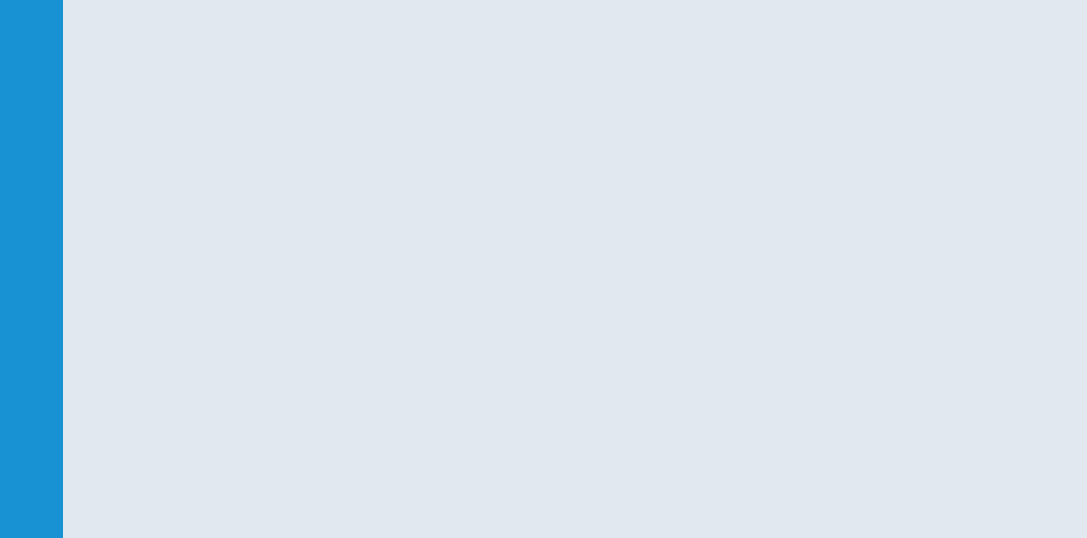
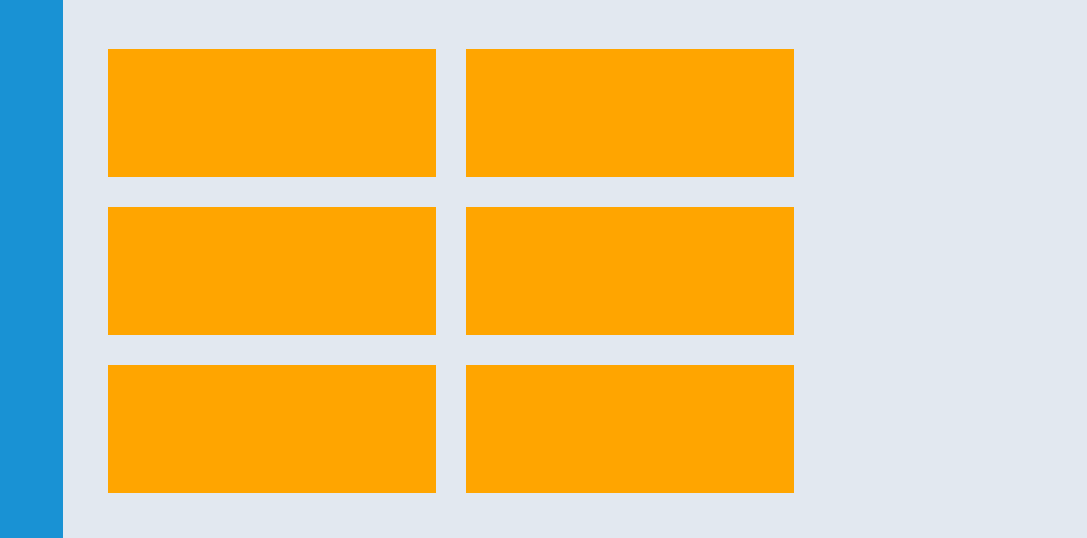
Before and after one commit to kvale17/Admin-Dashboard, a plain HTML site: page index.html in a window 1280 px wide. Shown: the part 262-800 px from the top of the page, without its empty margins (193-1280 px from the left). Drawn offline with Linux system fonts and the light colour scheme.

Commit message:
Add project cards

```diff
--- a/css/style.css
+++ b/css/style.css
@@ -24,3 +24,23 @@ body {
   display: grid;
   grid-template-columns: 3fr 1fr;
 }
+
+.projects {
+  display: grid;
+  grid-template-rows: 1fr 5fr;
+}
+.project-cards {
+  display: grid;
+  grid-template-columns: 1fr 1fr;
+  grid-template-rows: 1fr 1fr 1fr;
+  padding: 30px;
+
+  gap: 30px;
+}
+
+.project-card {
+  background-color: orange;
+
+  width: 100%;
+  height: 100%;
+}
--- a/index.html
+++ b/index.html
@@ -10,11 +10,19 @@
 
 <body>
     <div class="grid-container">
-        <div class="header"></div>
+        <div class="header">d</div>
         <div class="sidebar"></div>
         <div class="main-content">
             <div class="projects">
                 <h1 class="header" id="projects-header">Your Projects</h1>
+                <div class="project-cards">
+                    <div class="project-card" id="project-card1"></div>
+                    <div class="project-card" id="project-card2"></div>
+                    <div class="project-card" id="project-card3"></div>
+                    <div class="project-card" id="project-card4"></div>
+                    <div class="project-card" id="project-card5"></div>
+                    <div class="project-card" id="project-card6"></div>
+                </div>
             </div>
             <div class="announcements">
                 <h1 class="header" id="announcements-header">Announcements</h1>
```
